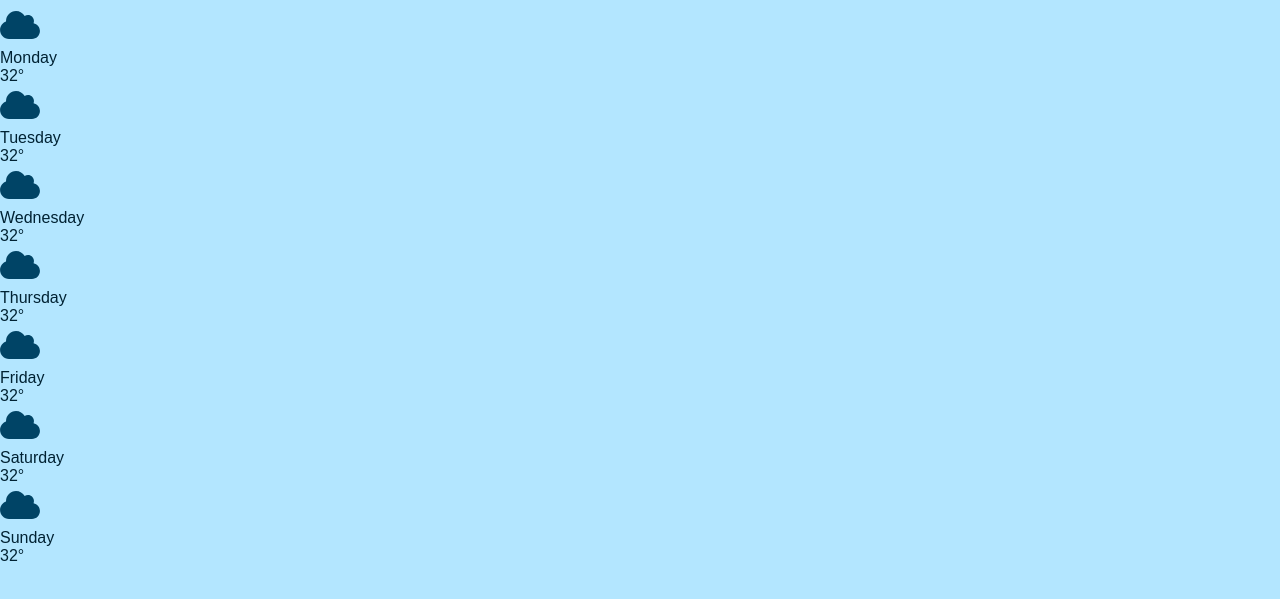
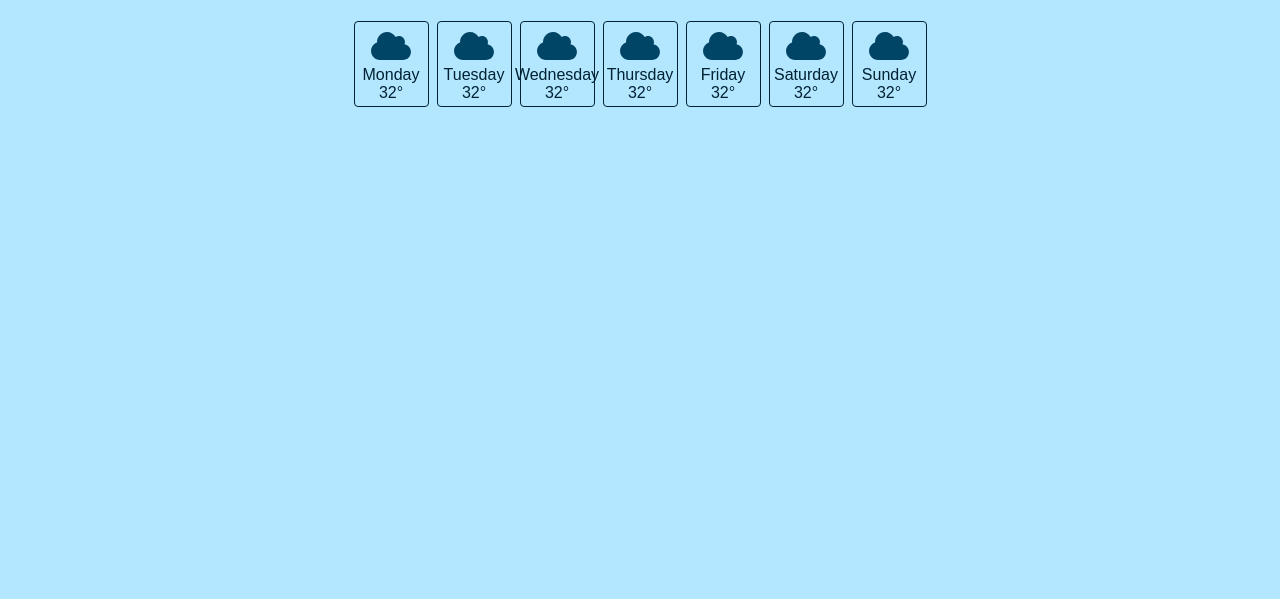
Before and after one commit to dra-gon-del/odin-weatherApp, a website built with Vite: page index.html in a window 1280 px wide. Shown: the part 107-706 px from the top of the page. Built offline with nearby package versions, Linux system fonts and the light colour scheme.

Commit message:
09. style day cards

```diff
--- a/index.html
+++ b/index.html
@@ -38,7 +38,7 @@
         </div>
       </div>
     </header>
-    <section class="day-selection" data-day-section>
+    <section class="day-section" data-day-section>
       <div class="day-card">
         <img src="public/icons/cloud.svg" class="weather-icon">
         <div class="day-card-day">Monday</div>
--- a/style.css
+++ b/style.css
@@ -71,3 +71,20 @@ body {
     font-weight: lighter;
     font-size: 0.75rem;
 }
+
+.day-section {
+    display: grid;
+    grid-template-columns: repeat(auto-fit, 75px);
+    gap: 0.5rem;
+    justify-content: center;
+    padding: 1rem;
+}
+
+.day-card {
+    display: flex;
+    flex-direction: column;
+    align-items: center;
+    border: 1px solid hsl(200, 100%, 10%);
+    border-radius: 0.25rem;
+    padding: 0.25rem;
+}
```
